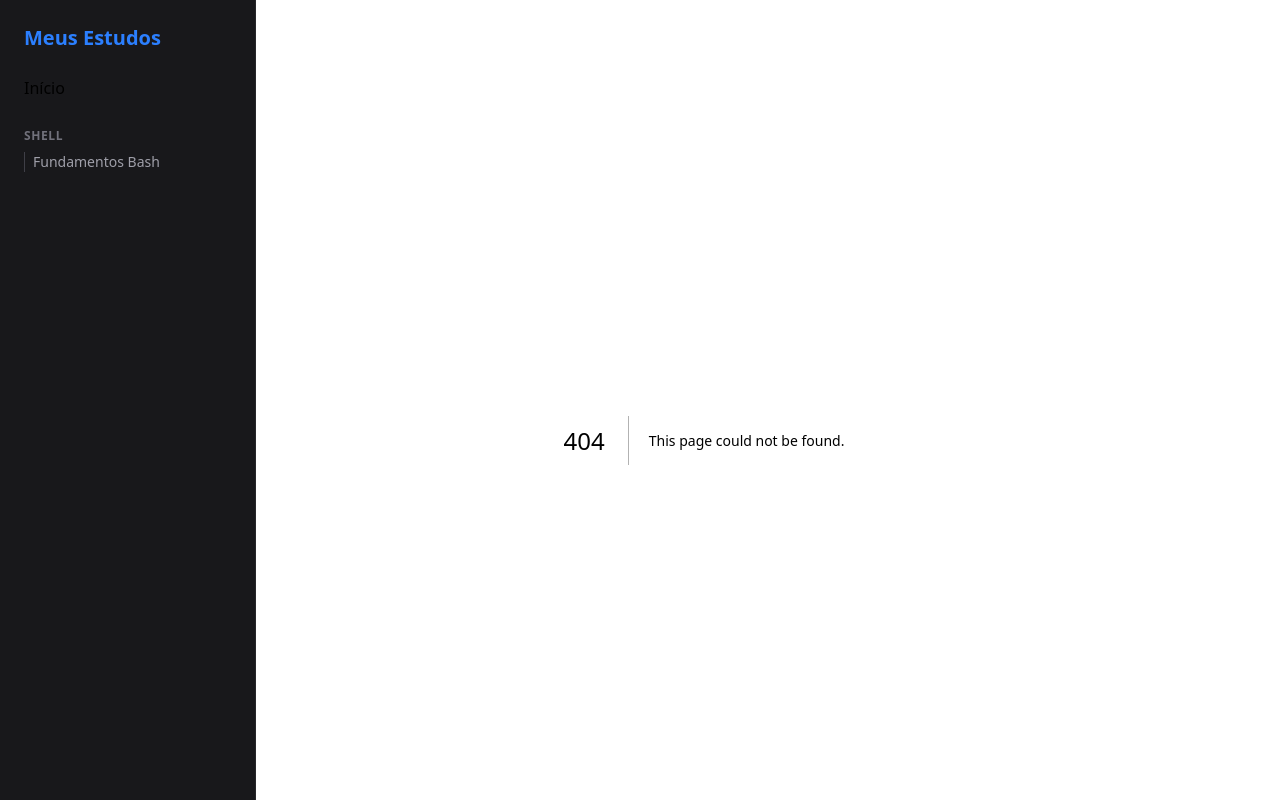
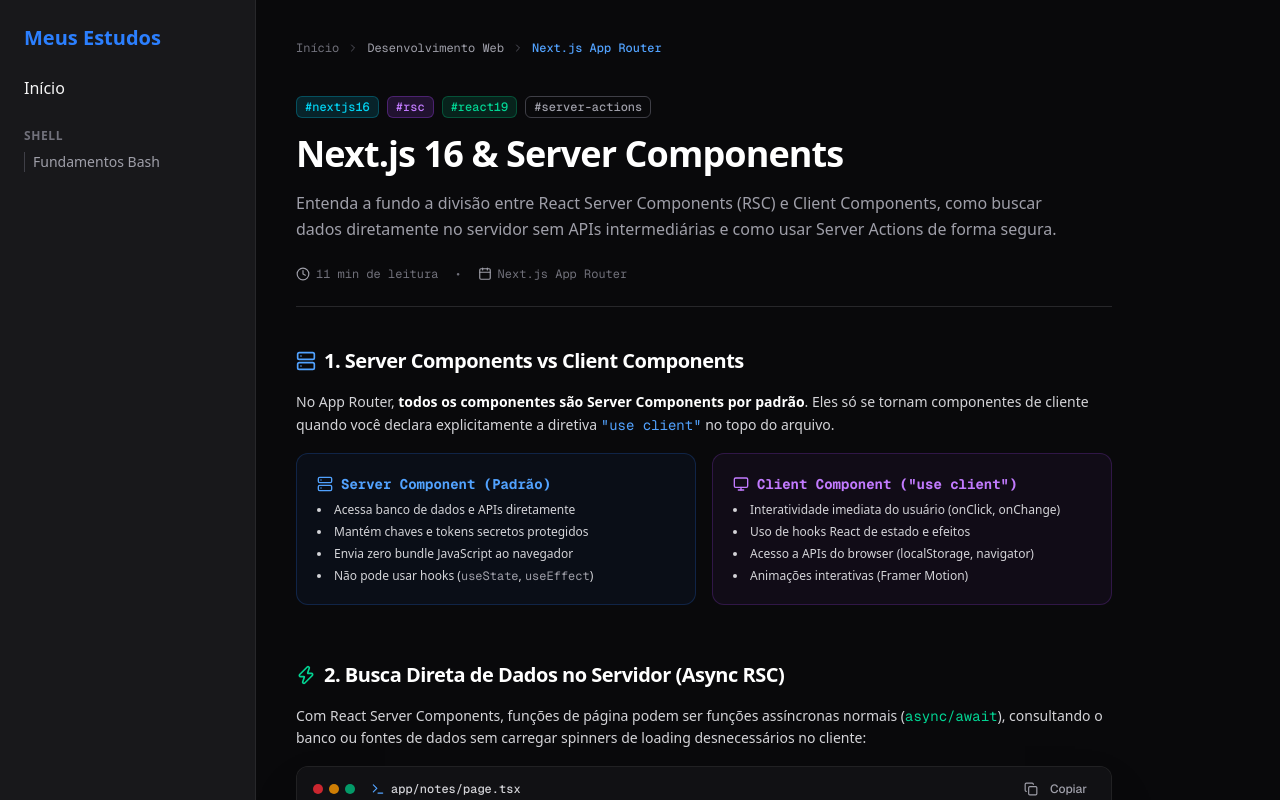
Before and after one commit to rochajrdev/TechNotes-web, a Next.js app: page /web/nextjs in a window 1280 px wide. Before the commit this address had no page. Shown: the top 800 px of the page. Built offline with nearby package versions, Linux system fonts and the light colour scheme.

Commit message:
feat(web): adicionar documentação técnica de Next.js App Router

```diff
--- /dev/null
+++ b/app/web/nextjs/page.tsx
@@ -0,0 +1,181 @@
+import Link from "next/link";
+import {
+  Layers,
+  ChevronRight,
+  Clock,
+  Calendar,
+  Cpu,
+  Zap,
+  Server,
+  Monitor,
+  Sparkles,
+} from "lucide-react";
+import { Badge } from "@/components/ui/badge";
+import { CodeBlock } from "@/components/ui/code-block";
+
+export const metadata = {
+  title: "Next.js 16 & Server Components - TechNotes",
+  description: "Guia completo sobre React Server Components, Server Actions e Caching no Next.js.",
+};
+
+export default function NextjsGuidePage() {
+  return (
+    <article className="space-y-10 pb-20">
+      {/* Breadcrumbs */}
+      <nav className="flex items-center gap-2 text-xs font-mono text-zinc-500">
+        <Link href="/" className="hover:text-zinc-300 transition-colors">
+          Início
+        </Link>
+        <ChevronRight className="h-3 w-3 text-zinc-600" />
+        <span className="text-zinc-400">Desenvolvimento Web</span>
+        <ChevronRight className="h-3 w-3 text-zinc-600" />
+        <span className="text-blue-400 font-medium">Next.js App Router</span>
+      </nav>
+
+      {/* Header Section */}
+      <header className="space-y-4 border-b border-zinc-800 pb-6">
+        <div className="flex flex-wrap items-center gap-2">
+          <Badge variant="blue">#nextjs16</Badge>
+          <Badge variant="purple">#rsc</Badge>
+          <Badge variant="success">#react19</Badge>
+          <Badge variant="outline">#server-actions</Badge>
+        </div>
+
+        <h1 className="text-3xl sm:text-4xl font-extrabold tracking-tight text-white">
+          Next.js 16 & Server Components
+        </h1>
+
+        <p className="text-base text-zinc-400 leading-relaxed max-w-3xl">
+          Entenda a fundo a divisão entre React Server Components (RSC) e Client Components,
+          como buscar dados diretamente no servidor sem APIs intermediárias e como usar Server Actions de forma segura.
+        </p>
+
+        <div className="flex items-center gap-4 text-xs font-mono text-zinc-500 pt-2">
+          <span className="flex items-center gap-1.5">
+            <Clock className="h-3.5 w-3.5 text-zinc-400" />
+            11 min de leitura
+          </span>
+          <span>•</span>
+          <span className="flex items-center gap-1.5">
+            <Calendar className="h-3.5 w-3.5 text-zinc-400" />
+            Next.js App Router
+          </span>
+        </div>
+      </header>
+
+      {/* Section 1: RSC vs Client Components */}
+      <section className="space-y-4">
+        <div className="flex items-center gap-2">
+          <Server className="h-5 w-5 text-blue-400" />
+          <h2 className="text-xl font-bold text-white tracking-tight">
+            1. Server Components vs Client Components
+          </h2>
+        </div>
+
+        <p className="text-sm text-zinc-300 leading-relaxed">
+          No App Router, <strong className="text-white">todos os componentes são Server Components por padrão</strong>. Eles só se tornam componentes de cliente quando você declara explicitamente a diretiva <code className="text-blue-400 font-mono">"use client"</code> no topo do arquivo.
+        </p>
+
+        <div className="grid grid-cols-1 md:grid-cols-2 gap-4 my-4">
+          <div className="rounded-xl border border-blue-500/20 bg-blue-500/5 p-5 space-y-2">
+            <div className="flex items-center gap-2 text-sm font-bold text-blue-400 font-mono">
+              <Server className="h-4 w-4" />
+              <span>Server Component (Padrão)</span>
+            </div>
+            <ul className="text-xs text-zinc-300 space-y-1.5 list-disc list-inside">
+              <li>Acessa banco de dados e APIs diretamente</li>
+              <li>Mantém chaves e tokens secretos protegidos</li>
+              <li>Envia zero bundle JavaScript ao navegador</li>
+              <li>Não pode usar hooks (<code className="text-zinc-400 font-mono">useState</code>, <code className="text-zinc-400 font-mono">useEffect</code>)</li>
+            </ul>
+          </div>
+
+          <div className="rounded-xl border border-purple-500/20 bg-purple-500/5 p-5 space-y-2">
+            <div className="flex items-center gap-2 text-sm font-bold text-purple-400 font-mono">
+              <Monitor className="h-4 w-4" />
+              <span>Client Component ("use client")</span>
+            </div>
+            <ul className="text-xs text-zinc-300 space-y-1.5 list-disc list-inside">
+              <li>Interatividade imediata do usuário (onClick, onChange)</li>
+              <li>Uso de hooks React de estado e efeitos</li>
+              <li>Acesso a APIs do browser (localStorage, navigator)</li>
+              <li>Animações interativas (Framer Motion)</li>
+            </ul>
+          </div>
+        </div>
+      </section>
+
+      {/* Section 2: Async Data Fetching in RSC */}
+      <section className="space-y-4 pt-4">
+        <div className="flex items-center gap-2">
+          <Zap className="h-5 w-5 text-emerald-400" />
+          <h2 className="text-xl font-bold text-white tracking-tight">
+            2. Busca Direta de Dados no Servidor (Async RSC)
+          </h2>
+        </div>
+
+        <p className="text-sm text-zinc-300 leading-relaxed">
+          Com React Server Components, funções de página podem ser funções assíncronas normais (<code className="text-emerald-400 font-mono">async/await</code>), consultando o banco ou fontes de dados sem carregar spinners de loading desnecessários no cliente:
+        </p>
+
+        <CodeBlock
+          filename="app/notes/page.tsx"
+          language="tsx"
+          showLineNumbers={true}
+          code={`// Server Component puro: busca dados direto no servidor
+import { db } from "@/lib/db";
+
+export default async function NotesPage() {
+  // Executa exclusivamente no Node.js do servidor durante o SSR/SSG
+  const notes = await db.note.findMany({
+    orderBy: { createdAt: "desc" },
+  });
+
+  return (
+    <div className="space-y-4">
+      <h1 className="text-2xl font-bold text-white">Minhas Anotações</h1>
+      <ul className="divide-y divide-zinc-800">
+        {notes.map((note) => (
+          <li key={note.id} className="py-3">
+            <h2 className="font-semibold text-blue-400">{note.title}</h2>
+            <p className="text-xs text-zinc-400">{note.summary}</p>
+          </li>
+        ))}
+      </ul>
+    </div>
+  );
+}`}
+        />
+      </section>
+
+      {/* Section 3: Server Actions */}
+      <section className="space-y-4 pt-4">
+        <div className="flex items-center gap-2">
+          <Sparkles className="h-5 w-5 text-purple-400" />
+          <h2 className="text-xl font-bold text-white tracking-tight">
+            3. Server Actions & Revalidação de Cache
+          </h2>
+        </div>
+
+        <CodeBlock
+          filename="app/actions.ts"
+          language="typescript"
+          code={`"use server";
+
+import { revalidatePath } from "next/cache";
+
+export async function createNote(formData: FormData) {
+  const title = formData.get("title") as string;
+  const content = formData.get("content") as string;
+
+  // 1. Salvar no banco
+  // await db.note.create({ data: { title, content } });
+
+  // 2. Limpar o cache da página para atualizar a lista instantaneamente
+  revalidatePath("/notes");
+}`}
+        />
+      </section>
+    </article>
+  );
+}
```
